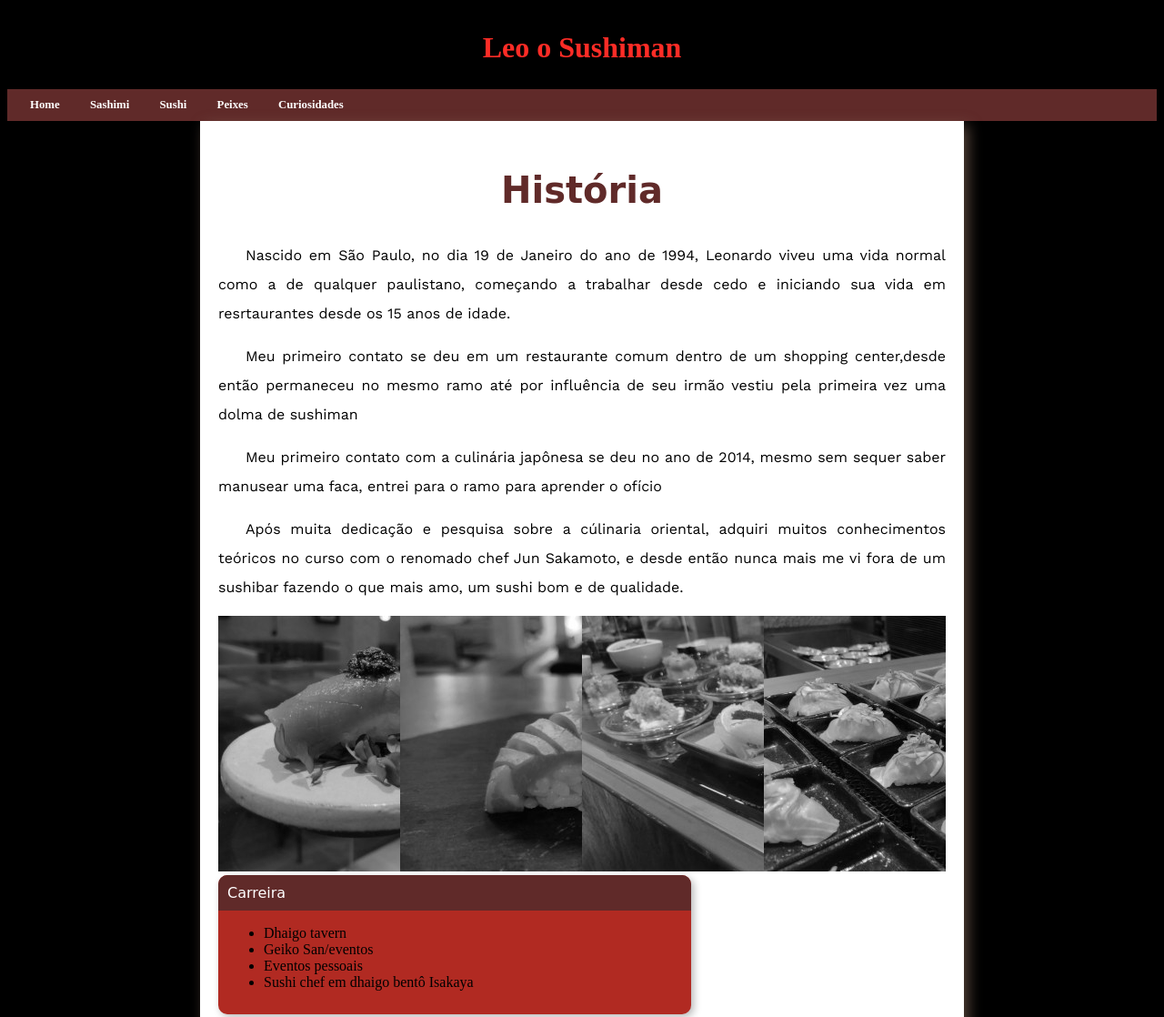
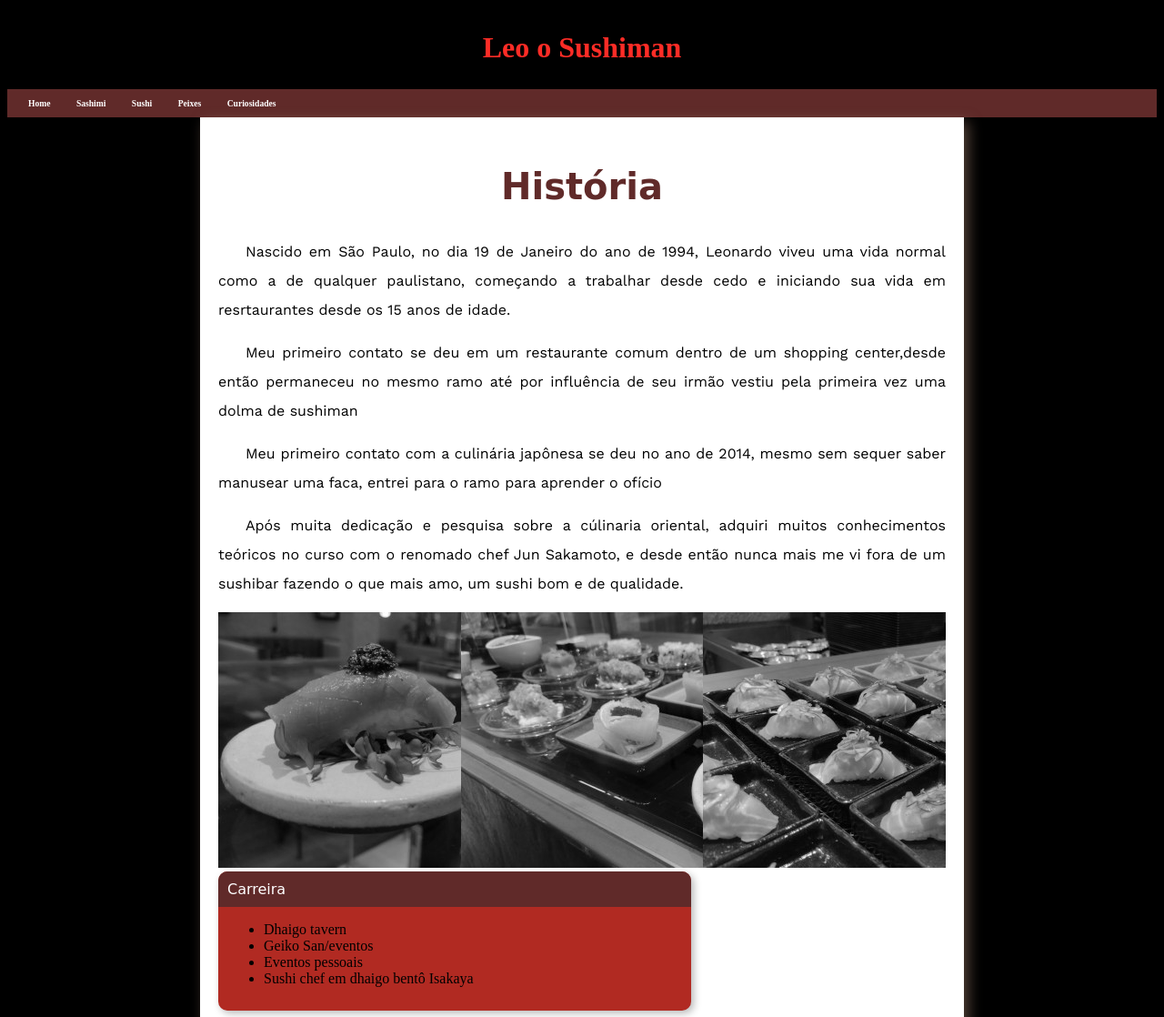
Before and after one commit to leosantos94/leoosushiman, a plain HTML site: page index.html in a window 1280 px wide. Shown: the top 1118 px of the page at 91% size. Drawn offline with nearby package versions, Linux system fonts and the light colour scheme; a web font is replaced by a local one.

Commit message:
atualização

```diff
--- a/index.html
+++ b/index.html
@@ -39,9 +39,6 @@
                 <img src="imagens/sushiatum500.jpg" alt="imagem">
                 </div>
                 <div class="card">
-                <img src="imagens/sushibarriga500.jpg" alt="imagem">
-                </div>
-                <div class="card">
                 <img src="imagens/sushidhaigo500.jpg" alt="imagem">
                 </div>
                 <div class="card">
--- a/style.css
+++ b/style.css
@@ -35,7 +35,7 @@ nav {
     padding: 10px;
     margin: auto;
     font-weight: bold;
-    font-size: 0.8em;
+    font-size: 0.6em;
 }
 
 nav > a {
@@ -44,7 +44,7 @@ nav > a {
     margin: 5px;
     border-radius: 5px;
     transition-duration: 0.5s;
-    padding: 10px;
+    padding: 8px;
 }
 
 nav > a:hover {
@@ -177,7 +177,6 @@ div.hotroll01 {
 }
 
 .card img {
-
     object-fit: cover;
     filter: grayscale(1);
 }
```
